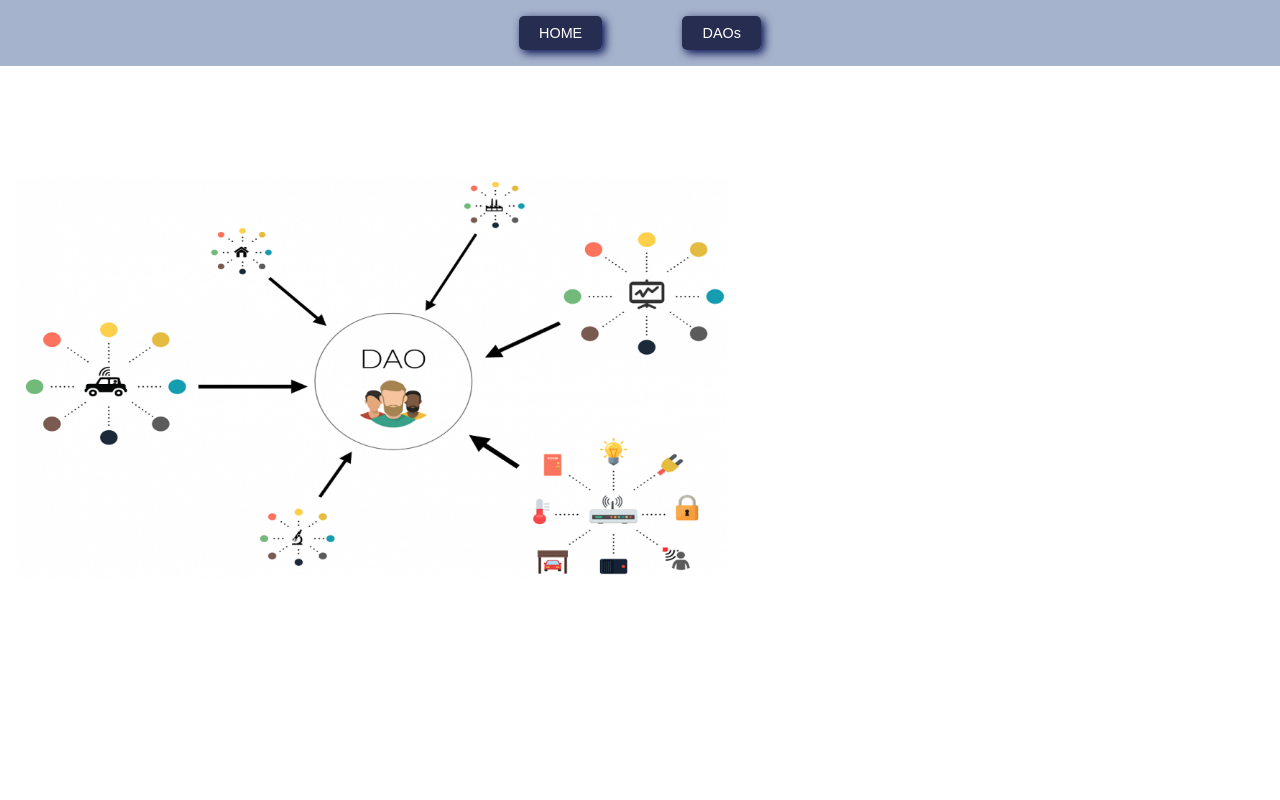
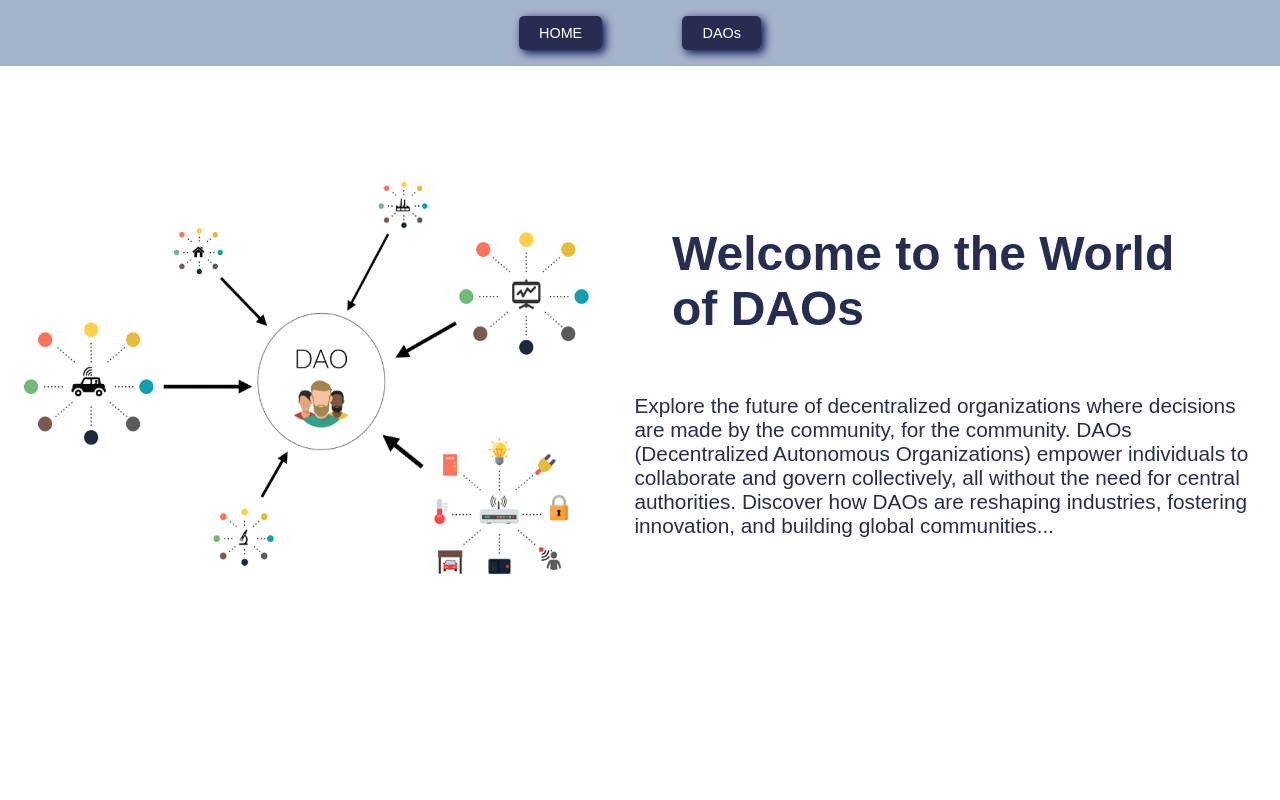
Before and after one commit to AvishkaGit/DAO-Web, a React (Vite) app: page / in a window 1280 px wide. Shown: the top 800 px of the page. Built offline with nearby package versions, Linux system fonts and the light colour scheme.

Commit message:
home
updete

```diff
--- a/src/App.css
+++ b/src/App.css
@@ -4,8 +4,7 @@
 
 }
 .left img{
-    min-width: 45vw;
-    max-width: 100vw;
+    width: 45vw;
     height: 50vh;
     margin: 7em 2em 4em 1em;
 }
```
